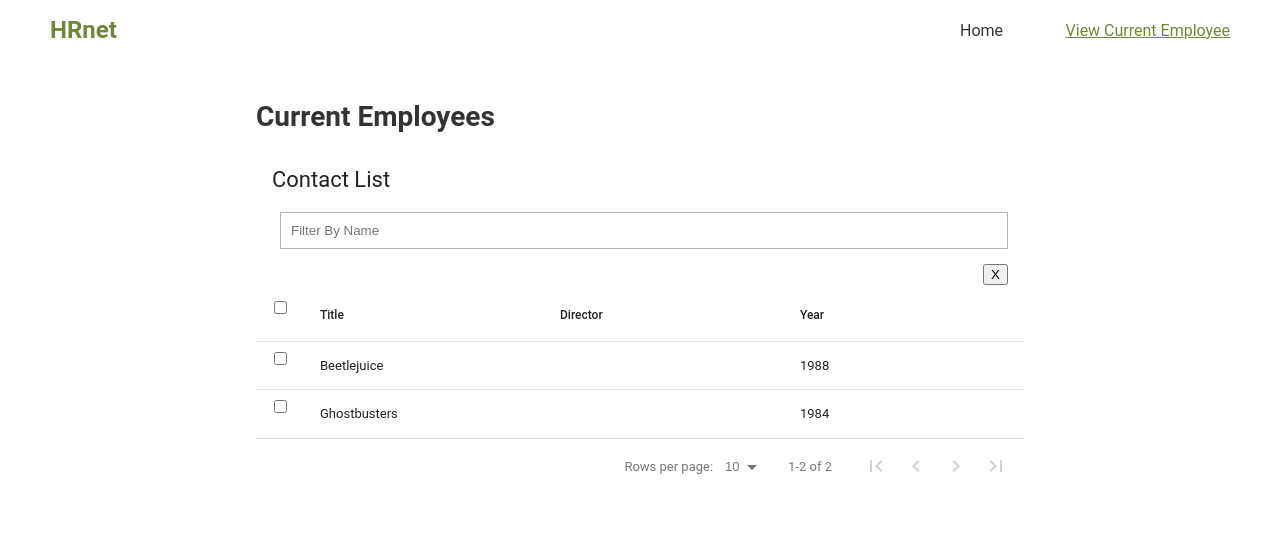
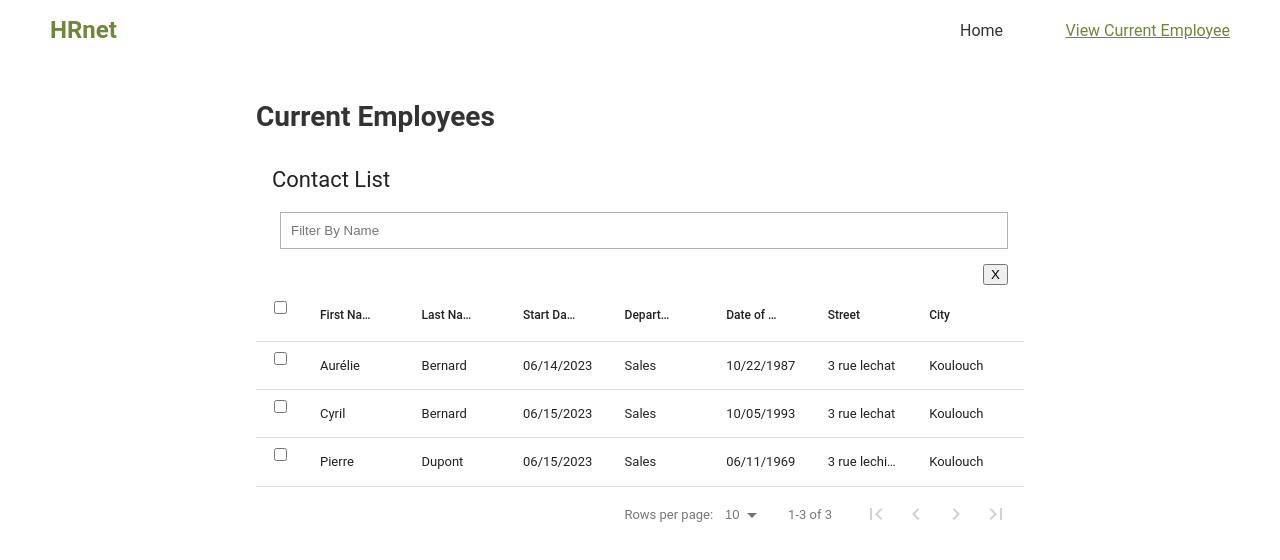
Before and after one commit to Aurelie715/Aurelie_Bernard_P14, a React (Create React App) app: page /current-employees in a window 1280 px wide. Shown: the top 560 px of the page. Built offline with nearby package versions, Linux system fonts and the light colour scheme.

Commit message:
fix: sorting of the table

```diff
--- a/src/view/Current-employees/index.jsx
+++ b/src/view/Current-employees/index.jsx
@@ -1,6 +1,109 @@
-import React, { useState } from "react";
+import React from "react";
 import Title from "../../components/common/Title";
 import DataTable from "react-data-table-component";
+
+const columns = [
+  {
+    name: "First Name",
+    selector: (row) => row.firstName,
+    sortable: true,
+  },
+  {
+    name: "Last Name",
+    selector: (row) => row.lastName,
+    sortable: true,
+  },
+  {
+    name: "Start Date",
+    selector: (row) => row.startDate,
+    sortable: true,
+    sortFunction: (a, b) => new Date(a.startDate) - new Date(b.startDate)
+  },
+  {
+    name: "Department",
+    selector: (row) => row.department,
+    sortable: true,
+  },
+  {
+    name: "Date of Birth",
+    selector: (row) => row.dateOfBirth,
+    sortable: true,
+    // sortFunction: (a, b) => {
+    //   const dateA = new Date(a.dateOfBirth);
+    //   const dateB = new Date(b.dateOfBirth);
+
+    //   if (dateA > dateB) {
+    //     return 1;
+    //   }
+
+    //   if (dateA < dateB) {
+    //     return -1;
+    //   }
+
+    //   return 0;
+    // },
+    sortFunction: (a, b) => new Date(a.dateOfBirth) - new Date(b.dateOfBirth)
+  },
+  {
+    name: "Street",
+    selector: (row) => row.street,
+    sortable: true,
+  },
+  {
+    name: "City",
+    selector: (row) => row.city,
+    sortable: true,
+  },
+  {
+    name: "State",
+    selector: (row) => row.state,
+    sortable: true,
+  },
+  {
+    name: "Zip Code",
+    selector: (row) => row.zipCode,
+    sortable: true,
+  },
+];
+
+const data = [
+  {
+    id: 1,
+    firstName: "Aurélie",
+    lastName: "Bernard",
+    startDate: "06/14/2023",
+    department: "Sales",
+    dateOfBirth: "10/22/1987",
+    street: "3 rue lechat",
+    city: "Koulouch",
+    state: "Alabama",
+    zipCode: "25255"
+  },
+  {
+    id: 2,
+    firstName: "Cyril",
+    lastName: "Bernard",
+    startDate: "06/15/2023",
+    department: "Sales",
+    dateOfBirth: "10/05/1993",
+    street: "3 rue lechat",
+    city: "Koulouch",
+    state: "Alabama",
+    zipCode: "25255"
+  },
+  {
+    id: 3,
+    firstName: "Pierre",
+    lastName: "Dupont",
+    startDate: "06/15/2023",
+    department: "Sales",
+    dateOfBirth: "06/11/1969",
+    street: "3 rue lechien",
+    city: "Koulouch",
+    state: "Alabama",
+    zipCode: "25255"
+  },
+];
 
 const TextField = ({ filterText, onFilter }) => <input id="search" type="text" placeholder="Filter By Name" aria-label="Search Input" value={filterText} onChange={onFilter} />;
 
@@ -20,39 +123,8 @@ const FilterComponent = ({ filterText, onFilter, onClear }) => {
 };
 
 export default function CurrentEmployees() {
-  const columns = [
-    {
-      name: "Title",
-      selector: (row) => row.title,
-      sortable: true,
-    },
-    {
-      name: "Director",
-      selector: (row) => row.director,
-      sortable: true,
-    },
-    {
-      name: "Year",
-      selector: (row) => row.year,
-      sortable: true,
-    },
-  ];
-
-  const data = [
-    {
-      id: 1,
-      title: "Beetlejuice",
-      year: "1988",
-    },
-    {
-      id: 2,
-      title: "Ghostbusters",
-      year: "1984",
-    },
-  ];
-
   const [filterText, setFilterText] = React.useState("");
-  const filteredItems = data.filter((item) => item.title && item.title.toLowerCase().includes(filterText.toLowerCase()));
+  const filteredItems = data.filter((item) => item.firstName && item.firstName.toLowerCase().includes(filterText.toLowerCase()));
 
   const subHeaderComponentMemo = React.useMemo(() => {
     const handleClear = () => {
```
